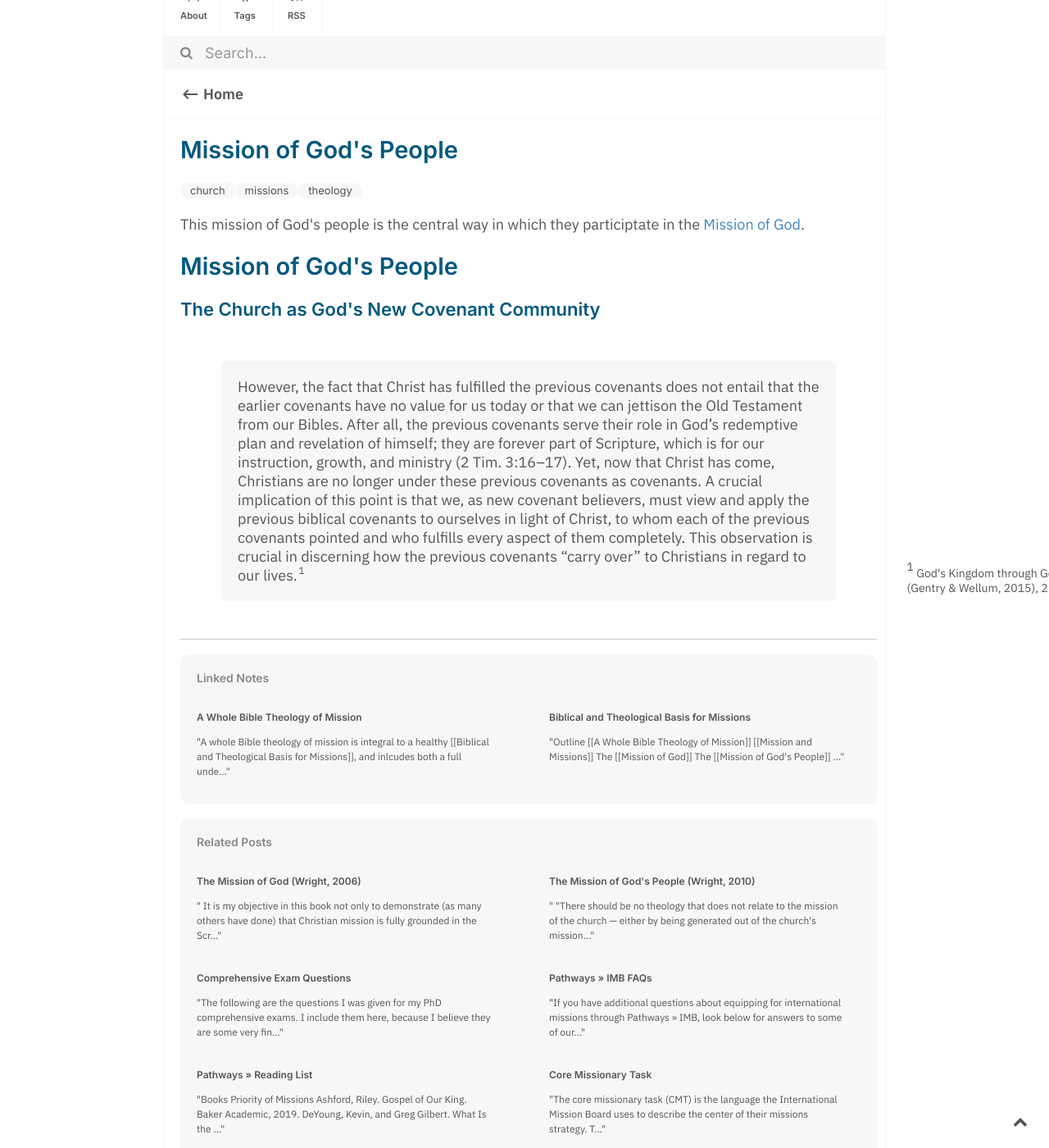
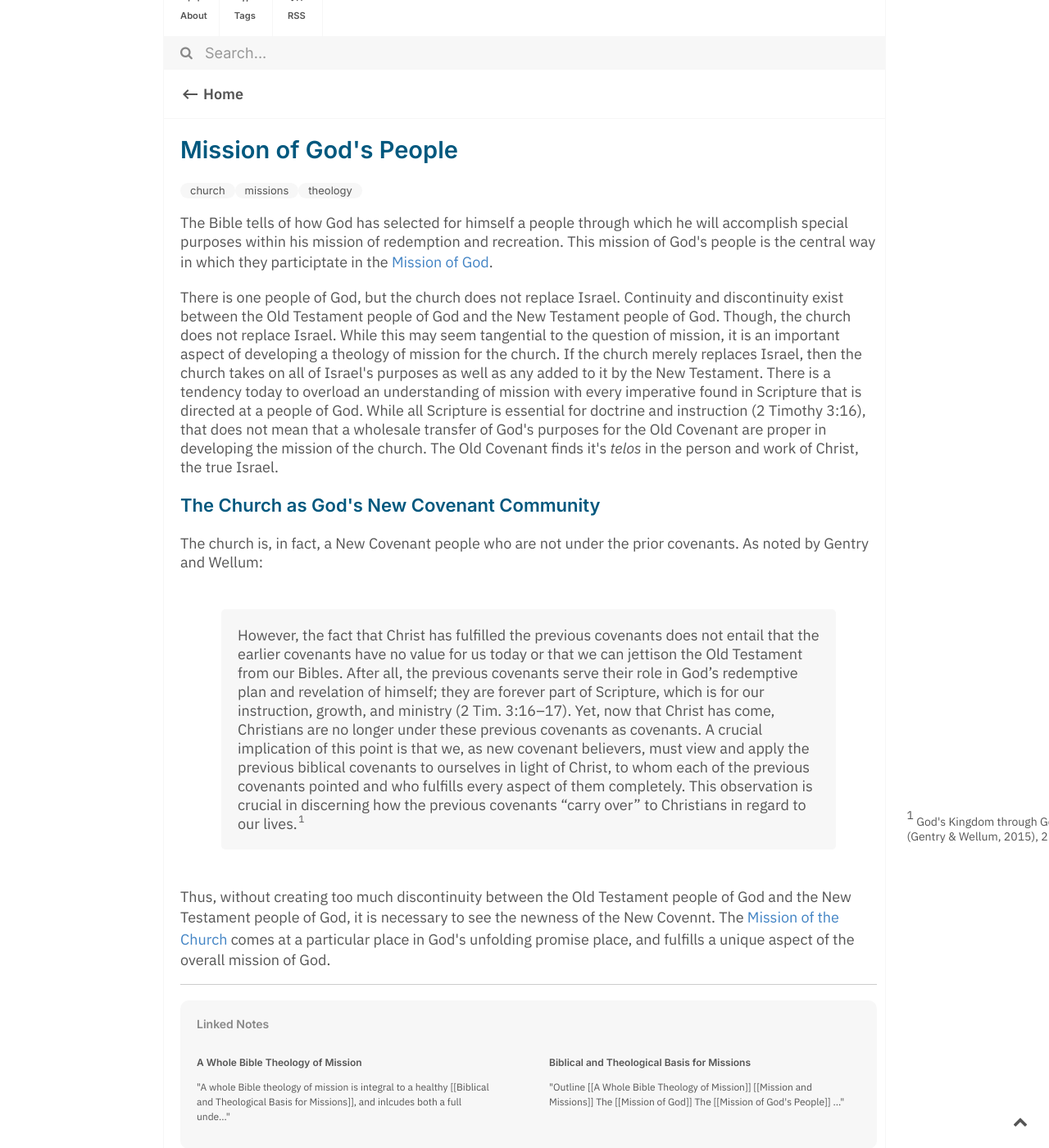
Before and after one commit to keelancook/notebook, a Jekyll site: the page built from _notes/mission-of-gods-people.md, in a window 1280 px wide and 1400 px high, scrolled down 221 px. Shown: the whole window at 82% size. Built offline with Jekyll 4.4.1, drawn with Linux system fonts in a browser that asks for light colours.

Commit message:
gardening

```diff
--- a/_notes/mission-of-gods-people.md
+++ b/_notes/mission-of-gods-people.md
@@ -5,10 +5,11 @@ season: spring
 tags: church missions theology
 created: 2021-01-20
 ---
+The Bible tells of how God has selected for himself a people through which he will accomplish special purposes within his mission of redemption and recreation. This mission of God's people is the central way in which they participtate in the [[Mission of God]].
 
-This mission of God's people is the central way in which they participtate in the [[Mission of God]].
+There is one people of God, but the church does not replace Israel. Continuity and discontinuity exist between the Old Testament people of God and the New Testament people of God. Though, the church does not replace Israel. While this may seem tangential to the question of mission, it is an important aspect of developing a theology of mission for the church. If the church merely replaces Israel, then the church takes on all of Israel's purposes as well as any added to it by the New Testament. There is a tendency today to overload an understanding of mission with every imperative found in Scripture that is directed at a people of God. While all Scripture is essential for doctrine and instruction (2 Timothy 3:16), that does not mean that a wholesale transfer of God's purposes for the Old Covenant are proper in developing the mission of the church. The Old Covenant finds it's *telos* in the person and work of Christ, the true Israel.
+### The Church as God's New Covenant Community
+The church is, in fact, a New Covenant people who are not under the prior covenants. As noted by Gentry and Wellum:
+>However, the fact that Christ has fulfilled the previous covenants does not entail that the earlier covenants have no value for us today or that we can jettison the Old Testament from our Bibles. After all, the previous covenants serve their role in God’s redemptive plan and revelation of himself; they are forever part of Scripture, which is for our instruction, growth, and ministry (2 Tim. 3:16–17). Yet, now that Christ has come, Christians are no longer under these previous covenants as covenants. A crucial implication of this point is that we, as new covenant believers, must view and apply the previous biblical covenants to ourselves in light of Christ, to whom each of the previous covenants pointed and who fulfills every aspect of them completely. This observation is crucial in discerning how the previous covenants “carry over” to Christians in regard to our lives.[[ God's Kingdom through God's Covenant (Gentry & Wellum, 2015), 254.::rsn]]
 
-# Mission of God's People
-
-### The Church as God's New Covenant Community
->However, the fact that Christ has fulfilled the previous covenants does not entail that the earlier covenants have no value for us today or that we can jettison the Old Testament from our Bibles. After all, the previous covenants serve their role in God’s redemptive plan and revelation of himself; they are forever part of Scripture, which is for our instruction, growth, and ministry (2 Tim. 3:16–17). Yet, now that Christ has come, Christians are no longer under these previous covenants as covenants. A crucial implication of this point is that we, as new covenant believers, must view and apply the previous biblical covenants to ourselves in light of Christ, to whom each of the previous covenants pointed and who fulfills every aspect of them completely. This observation is crucial in discerning how the previous covenants “carry over” to Christians in regard to our lives.[[ God's Kingdom through God's Covenant (Gentry & Wellum, 2015), 254.::rsn]]
+Thus, without creating too much discontinuity between the Old Testament people of God and the New Testament people of God, it is necessary to see the newness of the New Covennt. The [[Mission of the Church]] comes at a particular place in God's unfolding promise place, and fulfills a unique aspect of the overall mission of God.
```
